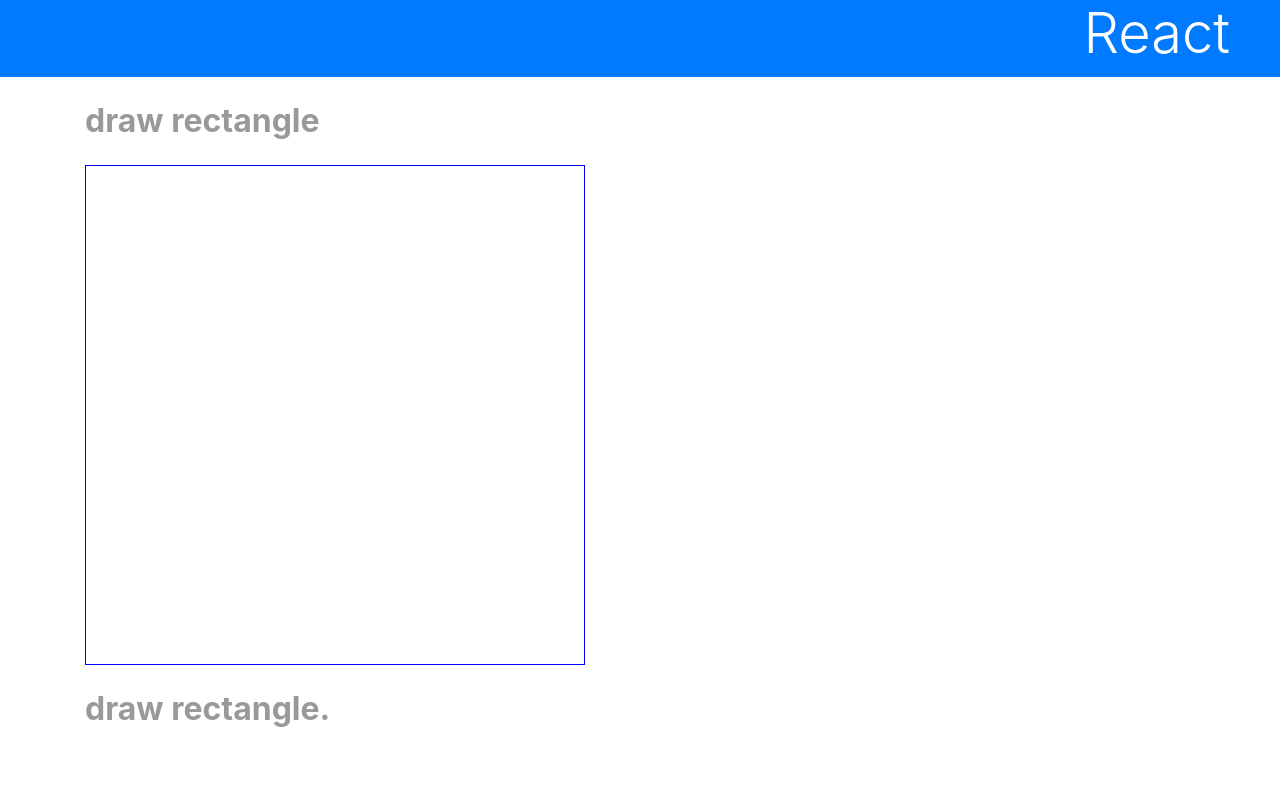
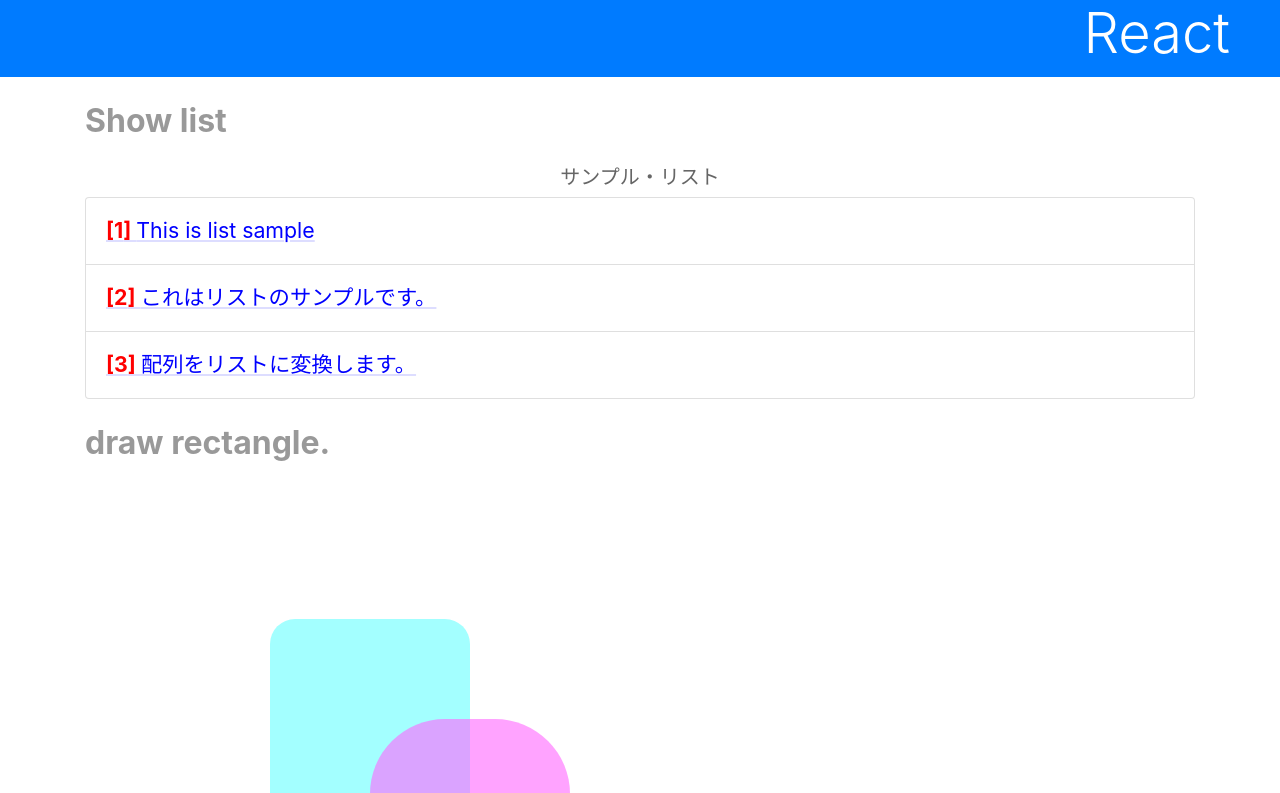
Before and after one commit to Haya372/react-started, a React (Create React App) app: page / in a window 1280 px wide. Shown: the top 793 px of the page. Built offline with nearby package versions, Linux system fonts and the light colour scheme.

Commit message:
リスト表示コンポーネント

```diff
--- a/src/App.js
+++ b/src/App.js
@@ -1,10 +1,15 @@
 import './App.css';
 import React, { Component } from 'react';
 import Rect from './Rect';
+import List from './List';
 
 class App extends Component {
 
-  data = [];
+  data = [
+    "This is list sample",
+    "これはリストのサンプルです。",
+    "配列をリストに変換します。"
+  ];
 
   area = {
     width: "500px",
@@ -17,28 +22,6 @@
     this.state = {
       list: this.data
     };
-    this.doAction = this.doAction.bind(this);
-  }
-
-  doAction(e){
-    let x = e.pageX;
-    let y = e.pageY;
-    this.data.push({x: x, y: y});
-    this.setState({
-      list: this.data
-    });
-  }
-
-  draw(d){
-    let s = {
-      position: "absolute",
-      left: (d.x - 25) + "px",
-      top: (d.y - 25) + "px",
-      width: "50px",
-      height: "50px",
-      backgroundColor: "#66f3",
-    }
-    return <div style={s}></div>
   }
 
   render(){
@@ -46,10 +29,8 @@
       <div>
         <h1 className="bg-primary text-white display-4">React</h1>
         <div className="container">
-          <p className="subtitle">draw rectangle</p>
-          <div style={this.area} onClick={this.doAction}>
-            {this.data.map((value)=>this.draw(value))}
-          </div>
+          <p className="subtitle">Show list</p>
+          <List title="サンプル・リスト" data={this.data}></List>
         </div>
         <div className="container p-relative">
           <p className="subtitle">draw rectangle.</p>
--- /dev/null
+++ b/src/Item.js
@@ -0,0 +1,28 @@
+import React, { Component } from 'react';
+
+class Item extends Component{
+  itm = {
+    fontSize: "16pt",
+    color: "#00f",
+    textDecoration: 'underline',
+    textDecorationColor: "#ddf"
+  }
+
+  num = {
+    fontWeight: "bold",
+    color: "red"
+  }
+
+  render(){
+    return (
+      <p style={this.itm}>
+        <span style={this.num}>
+          [{this.props.number}]&nbsp;
+        </span>
+        {this.props.value}
+      </p>
+    )
+  }
+}
+
+export default Item;
--- /dev/null
+++ b/src/List.js
@@ -0,0 +1,25 @@
+import React, { Component } from 'react';
+import Item from './Item';
+
+class List extends Component{
+  number = 1;
+
+  render(){
+    let data = this.props.data;
+    return (
+      <div>
+        <p className="h5 text-center">{this.props.title}</p>
+        <ul className="list-group">
+          {data.map((item, key) =>
+            <li className="list-group-item" key={key}>
+              <Item number={key + 1} value={item} />
+            </li>
+          )
+          }
+        </ul>
+      </div>
+    )
+  }
+}
+
+export default List;
```
